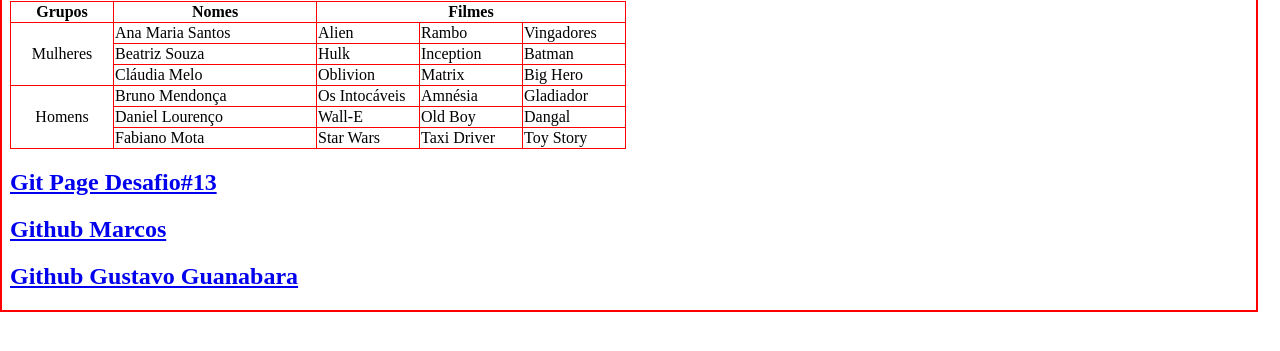
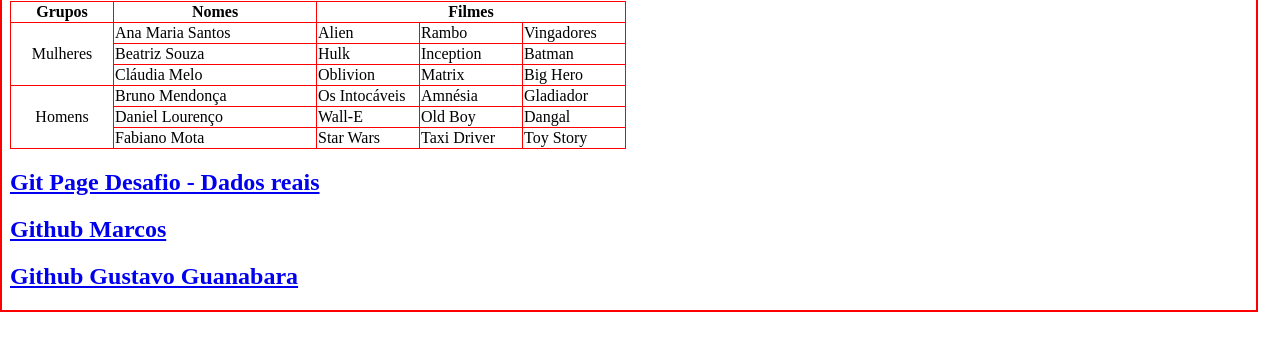
Before and after one commit to marcosyoggy/desafio-tabelas-dados-reais-v35, a plain HTML site: page index.html in a window 1280 px wide. Shown: the part 81-432 px from the top of the page. Drawn offline with Linux system fonts and the light colour scheme.

Commit message:
up-1234-3005

```diff
--- a/index.html
+++ b/index.html
@@ -71,7 +71,7 @@
         </tbody>
     </table>
     <h2><a href=" https://marcosyoggy.github.io/desafio-tabelas-dados-reais-v35/ " target="_blank">Git Page
-            Desafio#13</a></h2>
+            Desafio - Dados reais</a></h2>
     <h2><a href="https://github.com/marcosyoggy" target="_blank">Github Marcos</a></h2>
     <h2><a href="https://github.com/gustavoguanabara" target="_blank">Github Gustavo Guanabara</a></h2>
 
```
